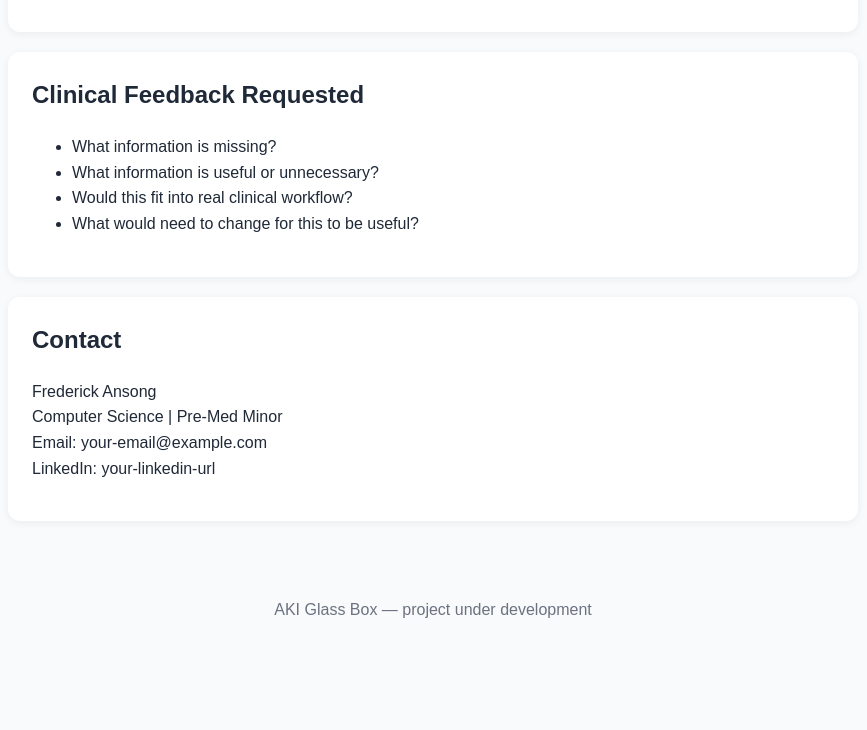
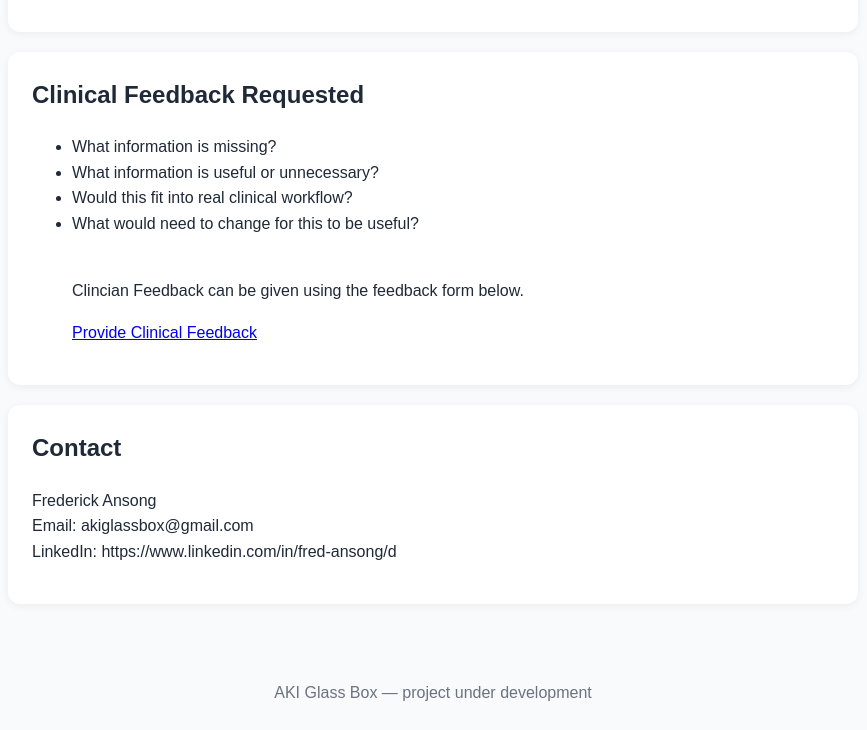
Before and after one commit to fred-ansong/aki-glassbox-site, a plain HTML site: page index.html in a window 1280 px wide. Shown: the part 1912-2642 px from the top of the page, without its empty margins (207-1074 px from the left). Before the commit the page ends 2559 px from the top, so only its background shows below. Drawn offline with Linux system fonts and the light colour scheme.

Commit message:
Update website content and feedback section

```diff
--- a/index.html
+++ b/index.html
@@ -95,7 +95,12 @@
       <li>What information is missing?</li>
       <li>What information is useful or unnecessary?</li>
       <li>Would this fit into real clinical workflow?</li>
-      <li>What would need to change for this to be useful?</li>
+      <li>What would need to change for this to be useful?</li><br />
+      <p>Clincian Feedback can be given using the feedback form below.</p>
+      <a href="https://forms.gle/RLsGRddoC6XpmxxB9" target="_blank">
+        Provide Clinical Feedback
+      </a>
+
     </ul>
   </div>
 
@@ -103,9 +108,8 @@
     <h2>Contact</h2>
     <p>
       Frederick Ansong<br />
-      Computer Science | Pre-Med Minor<br />
-      Email: your-email@example.com<br />
-      LinkedIn: your-linkedin-url
+      Email: akiglassbox@gmail.com<br />
+      LinkedIn: https://www.linkedin.com/in/fred-ansong/d
     </p>
   </div>
 </section>
```
